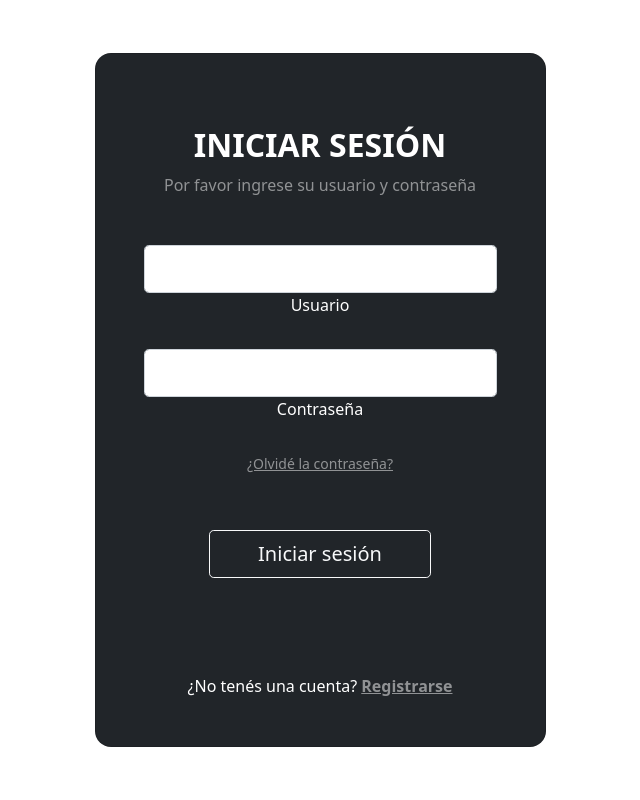
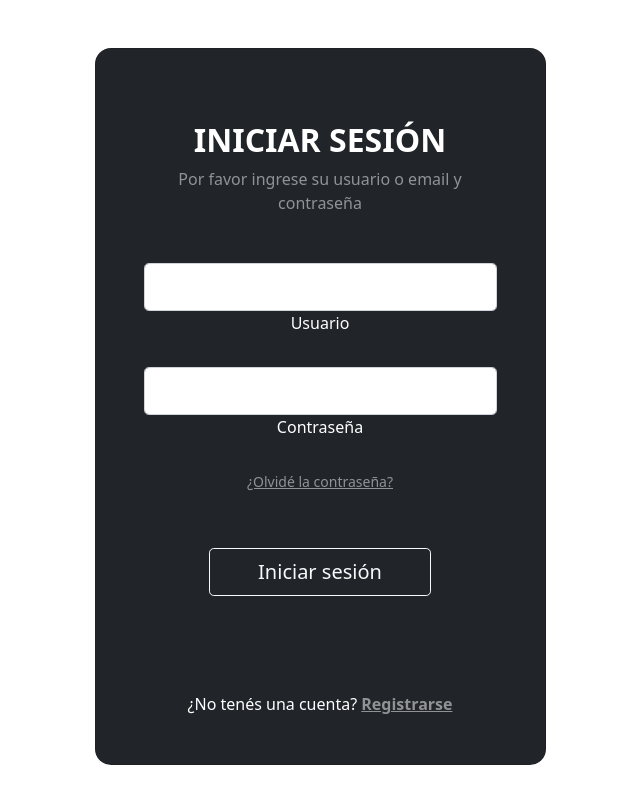
Before and after one commit to CristianEstMaida/Sesi-n, a PHP site: page / in a window 1280 px wide. Shown: the whole page, without its empty margins (320-960 px from the left). Run offline with PHP 8.4, Linux system fonts and the light colour scheme.

Commit message:
Update index.php

```diff
--- a/index.php
+++ b/index.php
@@ -23,7 +23,7 @@
                     <div class="mb-md-5 mt-md-4 pb-5">
 
                       <h2 class="fw-bold mb-2 text-uppercase">Iniciar sesión</h2>
-                      <p class="text-white-50 mb-5">Por favor ingrese su usuario y contraseña</p>
+                      <p class="text-white-50 mb-5">Por favor ingrese su usuario o email y contraseña</p>
 
                       <div class="form-outline form-white mb-4">
                         <input type="text" id="typeEmailX" name="usuario" class="form-control form-control-lg" />
```
